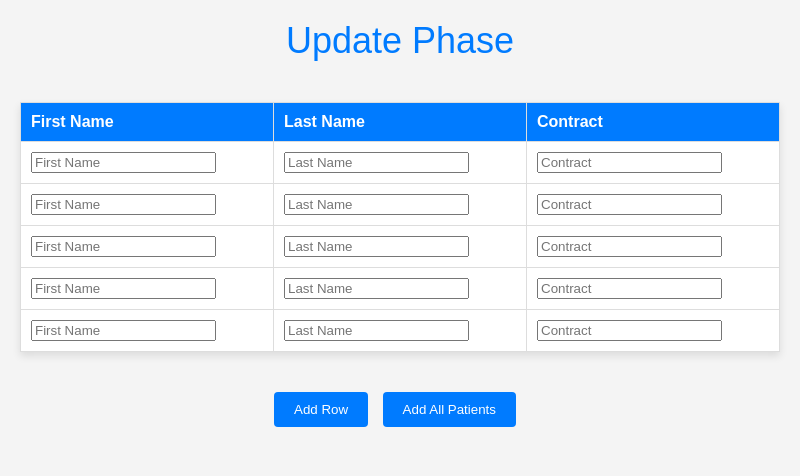
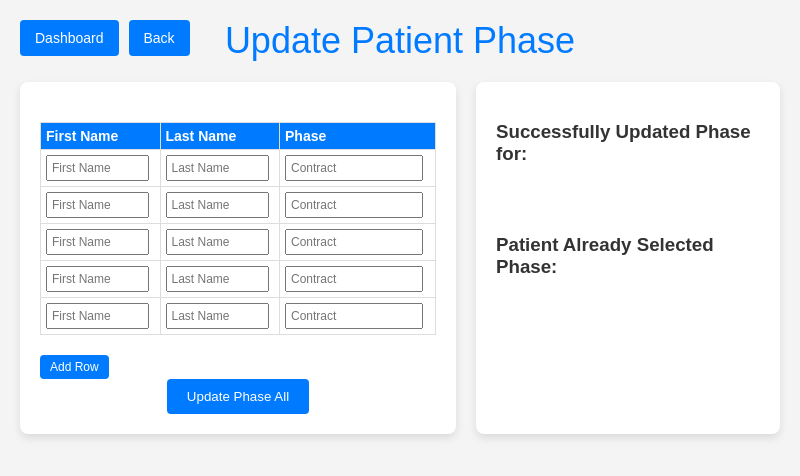
Before and after one commit to denvercude/ClientTrustManagement2.0, an Electron app: page src/frontend/update_phase.html in a window 800 px wide. Drawn offline with Linux system fonts and the light colour scheme.

Commit message:
feat: Add update phase functionality and enhance patient management navigation
- Added `update_phase.html` for dynamic phase updates with real-time success and duplicate tracking.
- Enhanced `manage_patients.html` with navigation to Update Phase.
- Improved table layout and UI consistency across patient management features.

```diff
--- a/src/frontend/update_phase.html
+++ b/src/frontend/update_phase.html
@@ -15,6 +15,51 @@
       align-items: center;
       padding: 20px;
     }
+    .top-buttons {
+      position: absolute;
+      top: 20px;
+      left: 20px;
+      display: flex;
+      gap: 10px;
+    }
+    .top-buttons button {
+      padding: 10px 15px;
+      background-color: #007bff;
+      color: white;
+      border: none;
+      border-radius: 4px;
+      cursor: pointer;
+      font-size: 14px;
+    }
+    .top-buttons button:hover {
+      background-color: #0056b3;
+    }
+    .container {
+      display: flex;
+      gap: 20px;
+      width: 100%;
+      height: calc(100% - 60px);
+      max-width: 800px;
+      box-sizing: border-box;
+    }
+
+    .left {
+      flex: 3;
+      min-width: 300px;
+      background: white;
+      padding: 20px;
+      box-shadow: 0 4px 8px rgba(0, 0, 0, 0.1);
+      border-radius: 8px;
+    }
+
+    .right {
+      flex: 2;
+      min-width: 200px;
+      background: white;
+      padding: 20px;
+      box-shadow: 0 4px 8px rgba(0, 0, 0, 0.1);
+      border-radius: 8px;
+    }
     .title {
       font-size: 36px;
       margin-bottom: 20px;
@@ -22,29 +67,45 @@
     }
     table {
       width: 100%;
-      max-width: 800px;
       margin: 20px 0;
       border-collapse: collapse;
-      background: white;
-      border: 1px solid #ddd;
-      box-shadow: 0 4px 8px rgba(0, 0, 0, 0.1);
+      table-layout: fixed;
     }
+
     table th, table td {
-      padding: 10px;
+      padding: 5px;
       text-align: left;
       border: 1px solid #ddd;
+      font-size: 14px;
     }
+
     table th {
       background-color: #007bff;
       color: white;
+      font-size: 14px;
     }
+
+    table td input {
+      width: 95%;
+      padding: 4px;
+      font-size: 12px;
+      box-sizing: border-box;
+    }
+
+    table {
+      width: 100%;
+      table-layout: fixed;
+    }
+
+    th:nth-child(1), td:nth-child(1) { width: 30%; } /* First Name column */
+    th:nth-child(2), td:nth-child(2) { width: 30%; } /* Last Name column */
+    th:nth-child(3), td:nth-child(3) { width: 40%; } /* Phase column */
+
     .actions {
-      margin-top: 20px;
       text-align: center;
     }
     .actions button {
       padding: 10px 20px;
-      margin-right: 10px;
       background-color: #007bff;
       color: white;
       border: none;
@@ -54,52 +115,110 @@
     .actions button:hover {
       background-color: #0056b3;
     }
+
+    #add-row {
+      background-color: #007bff;
+      color: white;
+      border: none;
+      border-radius: 4px;
+      padding: 5px 10px;
+      cursor: pointer;
+      font-size: 12px;
+    }
+
+    #add-row:hover {
+      background-color: #0056b3;
+    }
+    .status-list {
+      display: flex;
+      flex-direction: column;
+      height: 100%;
+    }
+
+    .status-list h3 {
+      color: #333;
+    }
+
+    .status-list .section {
+      flex: 1;
+      overflow-y: auto;
+    }
+
+    .status-list .success-section {
+      align-self: flex-start;
+    }
+
+    .status-list .duplicate-section {
+      align-self: flex-end;
+    }
   </style>
 </head>
 <body>
-  <div class="title">Update Phase</div>
+  <div class="top-buttons">
+    <button onclick="location.href='dashboard.html'">Dashboard</button>
+    <button onclick="location.href='manage_patients.html'">Back</button>
+  </div>
+  <div class="title">Update Patient Phase</div>
+  <div class="container">
+    <div class="left">
       <table id="admissions-table">
         <thead>
           <tr>
             <th>First Name</th>
             <th>Last Name</th>
-        <th>Contract</th>
+            <th>Phase</th>
           </tr>
         </thead>
         <tbody>
           <!-- Default rows will be dynamically added -->
         </tbody>
       </table>
+      <button id="add-row">Add Row</button>
       <div class="actions">
-    <button id="add-row">Add Row</button>
-    <button id="add-all">Add All Patients</button>
+        <button id="update-all">Update Phase All</button>
+      </div>
+    </div>
+    <div class="right">
+      <div class="status-list">
+        <h3>Successfully Updated Phase for:</h3>
+        <ul id="success-list">
+          <!-- Successfully added patients will appear here -->
+        </ul>
+        <h3>Patient Already Selected Phase:</h3>
+        <ul id="duplicate-list">
+          <!-- Duplicate patients will appear here -->
+        </ul>
+      </div>
+    </div>
   </div>
   <script>
     const tableBody = document.querySelector("#admissions-table tbody");
+    const successList = document.querySelector("#success-list");
+    const duplicateList = document.querySelector("#duplicate-list");
 
     // Add a default row
-    function addRow(firstName = "", lastName = "", contract = "") {
+    function addRow(firstName = "", lastName = "", phase = "") {
       const row = document.createElement("tr");
       row.innerHTML = `
         <td><input type="text" placeholder="First Name" value="${firstName}" /></td>
         <td><input type="text" placeholder="Last Name" value="${lastName}" /></td>
-        <td><input type="text" placeholder="Contract" value="${contract}" /></td>
+        <td><input type="text" placeholder="Contract" value="${phase}" /></td>
       `;
       tableBody.appendChild(row);
     }
 
-    // Add 5 default rows
+    // Add initial rows
     for (let i = 0; i < 5; i++) {
       addRow();
     }
 
-    // Add a new row when the "Add Row" button is clicked
+    // Add new row on button click
     document.getElementById("add-row").addEventListener("click", () => {
       addRow();
     });
 
-    // Collect and submit data to the backend when "Add All Patients" is clicked
-    document.getElementById("add-all").addEventListener("click", async () => {
+    // Add all patients to the database
+    document.getElementById("update-all").addEventListener("click", async () => {
       const rows = Array.from(tableBody.querySelectorAll("tr"));
       const patients = rows.map(row => {
         const inputs = row.querySelectorAll("input");
@@ -110,28 +229,34 @@
         };
       });
 
-      // Send each patient to the backend
+      successList.innerHTML = "";
+      duplicateList.innerHTML = "";
+
       for (const patient of patients) {
         if (patient.first_name && patient.last_name && patient.contract) {
           try {
-            console.log("Sending to API:", patient);
             const response = await fetch("http://127.0.0.1:8000/add-patient/", {
               method: "POST",
               headers: { "Content-Type": "application/json" },
               body: JSON.stringify(patient),
             });
-            if (!response.ok) {
-              const error = await response.json();
-              throw new Error(error.detail || "Failed to add patient");
+            const result = await response.json();
+            if (response.ok) {
+              const li = document.createElement("li");
+              li.textContent = `${patient.first_name} ${patient.last_name}`;
+              li.classList.add("success");
+              successList.appendChild(li);
+            } else if (result.message.includes("already in the database")) {
+              const li = document.createElement("li");
+              li.textContent = `${patient.first_name} ${patient.last_name}`;
+              li.classList.add("duplicate");
+              duplicateList.appendChild(li);
             }
           } catch (error) {
-            // Show only the backend error message
-            alert(error.message);
+            console.error("Error:", error);
           }
         }
       }
-
-      alert("All patients added successfully!");
     });
   </script>
 </body>
```
Also changed, not shown: src/frontend/manage_patients.html (+8 -0 lines). Lines whose indentation alone changed are shown as unchanged.
